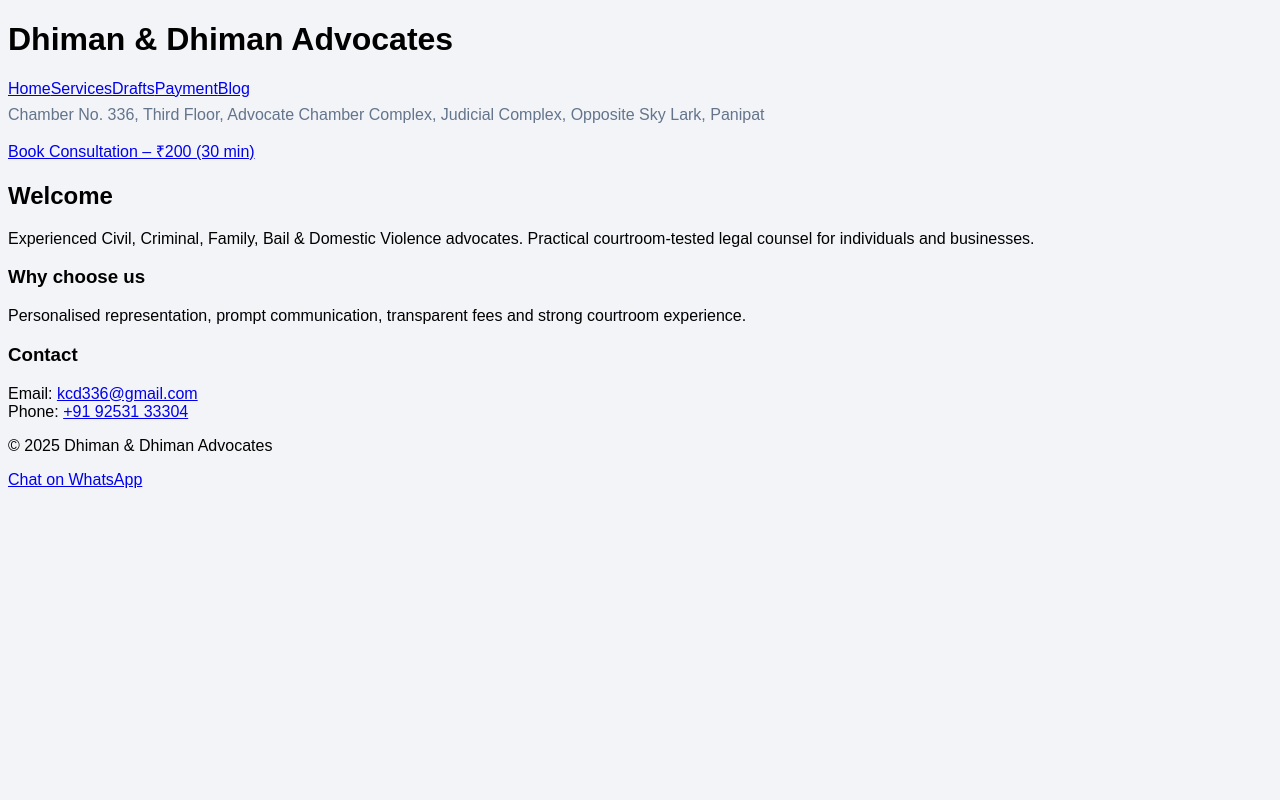
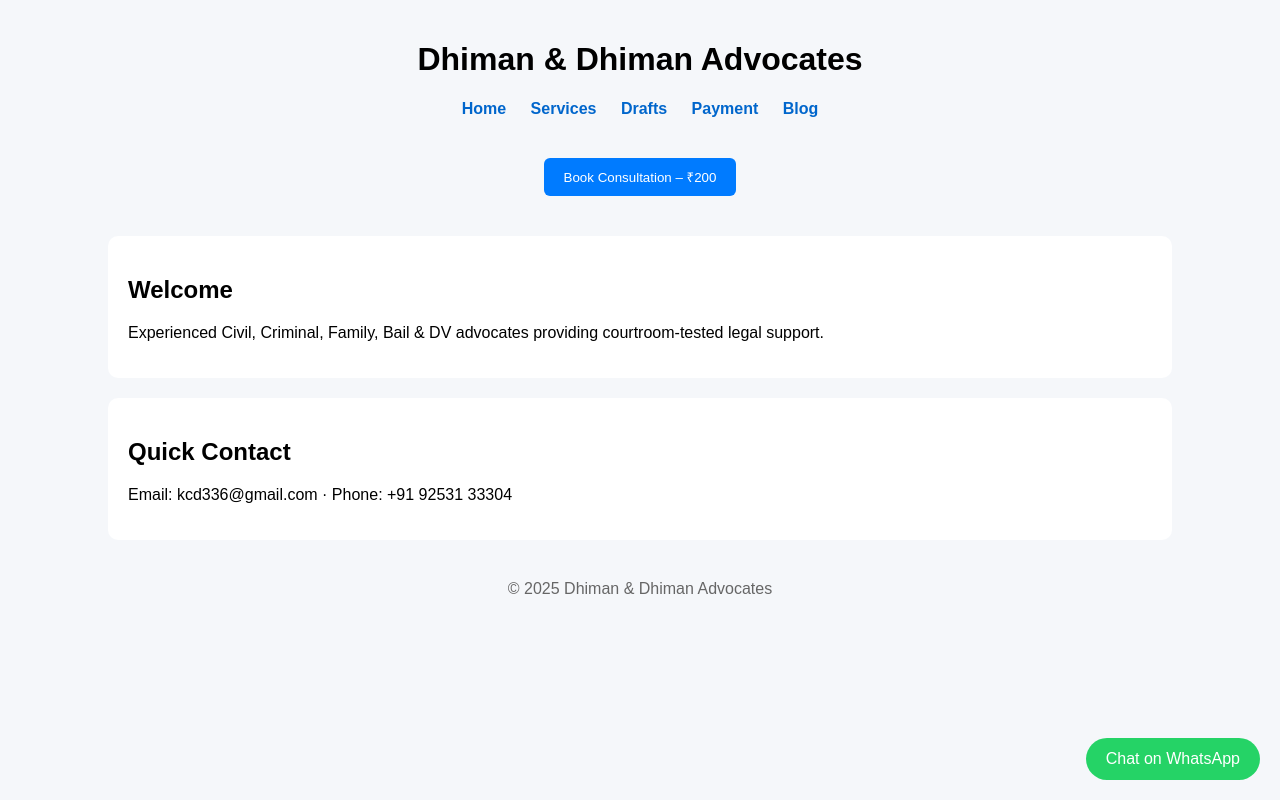
Before and after one commit to kcd336/dhiman-advocates, a plain HTML site: page index.html in a window 1280 px wide. Drawn offline with Linux system fonts and the light colour scheme.

Commit message:
Add files via upload

```diff
--- a/index.html
+++ b/index.html
@@ -1,25 +1,40 @@
-<!doctype html><html lang="en"><head><meta charset="utf-8">
-<meta name="viewport" content="width=device-width,initial-scale=1">
-<title>Dhiman & Dhiman Advocates — Panipat</title>
-<meta name="description" content="Dhiman & Dhiman Advocates — Civil, Criminal & Family lawyers in Panipat. Book consultation and legal drafts.">
-<link rel="icon" href="/favicon.svg" type="image/svg+xml">
-<link rel="stylesheet" href="/style.css">
-</head><body>
-<header>
-  <div class="container">
+<!DOCTYPE html>
+<html>
+<head>
+  <meta charset="UTF-8">
+  <title>Dhiman & Dhiman Advocates</title>
+  <link rel="stylesheet" href="style.css">
+</head>
+<body>
+  <header>
     <h1>Dhiman & Dhiman Advocates</h1>
-    <nav><a href="/index.html">Home</a><a href="/services.html">Services</a><a href="/drafts.html">Drafts</a><a href="/payment.html">Payment</a><a href="/blog.html">Blog</a></nav>
-    <p style="color:#64748b;margin-top:8px;">Chamber No. 336, Third Floor, Advocate Chamber Complex, Judicial Complex, Opposite Sky Lark, Panipat</p>
-    <a class="hero-cta" href="https://docs.google.com/forms/d/e/1FAIpQLScYwrGUor5e4Vl2bHhwPb6O6-B9TSthZi5BsiyL8nuGW18JIA/viewform?usp=publish-editor" target="_blank" rel="noopener">Book Consultation – ₹200 (30 min)</a>
-  </div>
-</header>
-<main class="container">
-  <section class="section"><h2>Welcome</h2><p>Experienced Civil, Criminal, Family, Bail & Domestic Violence advocates. Practical courtroom-tested legal counsel for individuals and businesses.</p></section>
-  <section class="section grid">
-    <div class="card"><h3>Why choose us</h3><p>Personalised representation, prompt communication, transparent fees and strong courtroom experience.</p></div>
-    <div class="card"><h3>Contact</h3><p>Email: <a href="mailto:kcd336@gmail.com">kcd336@gmail.com</a><br>Phone: <a href="tel:+91 92531 33304">+91 92531 33304</a></p></div>
+    <nav>
+      <a href="#">Home</a>
+      <a href="#">Services</a>
+      <a href="#">Drafts</a>
+      <a href="#">Payment</a>
+      <a href="#">Blog</a>
+    </nav>
+  </header>
+
+  <section class="hero">
+    <button class="cta">Book Consultation – ₹200</button>
   </section>
-</main>
-<footer><div class="container"><p>© 2025 Dhiman & Dhiman Advocates</p></div></footer>
-<a class="whatsapp" href="https://wa.me/919253133304" target="_blank">Chat on WhatsApp</a>
-</body></html>
+
+  <section class="box">
+    <h2>Welcome</h2>
+    <p>Experienced Civil, Criminal, Family, Bail & DV advocates providing courtroom-tested legal support.</p>
+  </section>
+
+  <section class="box">
+    <h2>Quick Contact</h2>
+    <p>Email: kcd336@gmail.com · Phone: +91 92531 33304</p>
+  </section>
+
+  <footer>© 2025 Dhiman & Dhiman Advocates</footer>
+
+  <a href="https://wa.me/919253133304" class="wa">Chat on WhatsApp</a>
+
+  <script src="script.js"></script>
+</body>
+</html>
--- a/script.js
+++ b/script.js
@@ -1 +1 @@
-console.log('JS Loaded');
+console.log("Site Loaded Successfully");
--- a/style.css
+++ b/style.css
@@ -1,2 +1,8 @@
-/* CSS FIX FILE */
-body{background:#f2f4f8;font-family:Arial;}
+body {font-family: Arial; margin:0; background:#f5f7fa;}
+header {text-align:center; padding:20px;}
+nav a {margin:0 10px; font-weight:bold; text-decoration:none; color:#0066cc;}
+.hero {text-align:center; padding:20px;}
+.cta {padding:10px 20px; background:#007bff; color:white; border:none; border-radius:6px;}
+.box {background:white; margin:20px auto; padding:20px; width:80%; border-radius:10px;}
+footer {text-align:center; padding:20px; color:#666;}
+.wa {position:fixed; bottom:20px; right:20px; background:#25D366; color:white; padding:12px 20px; border-radius:25px; text-decoration:none;}
```
